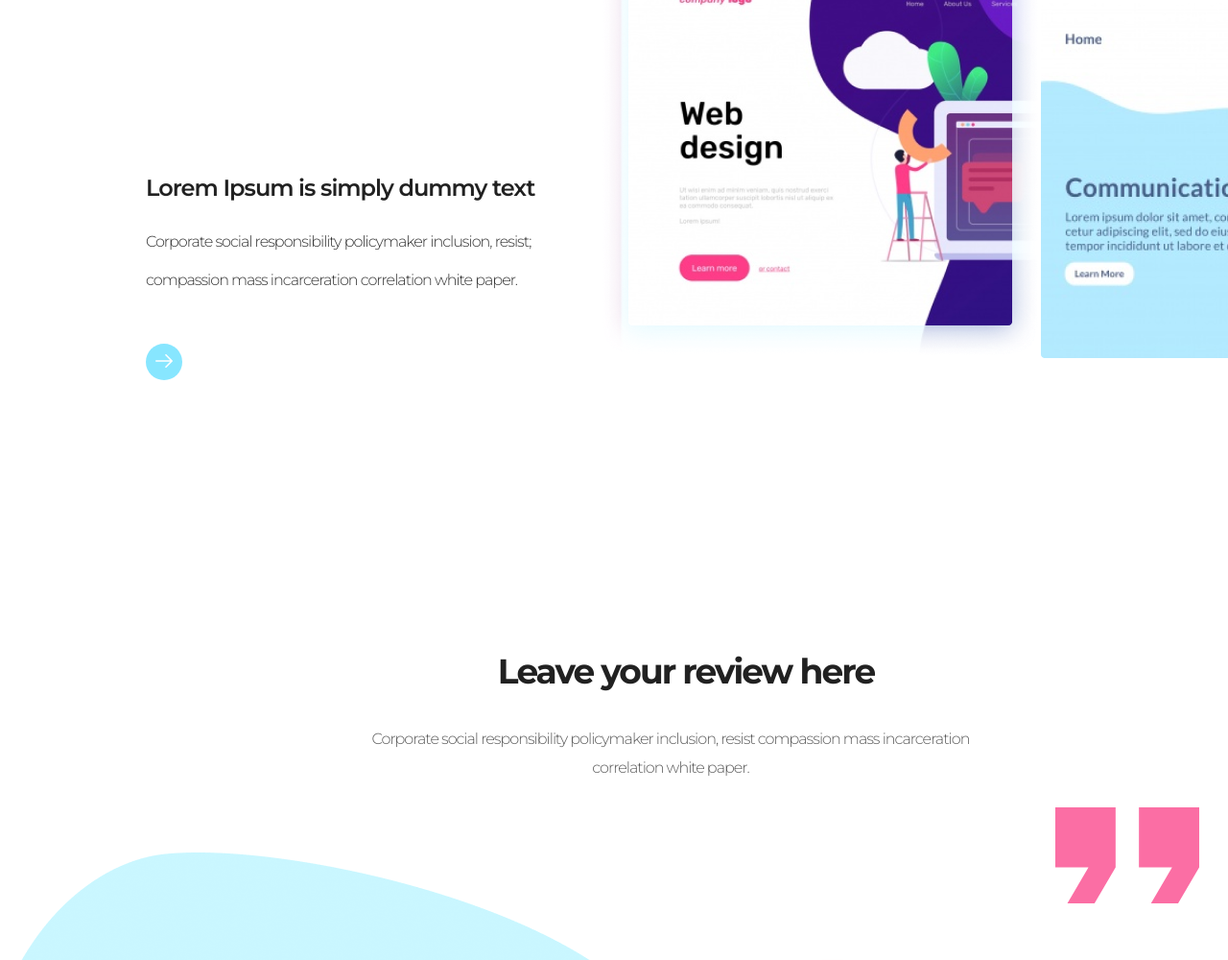
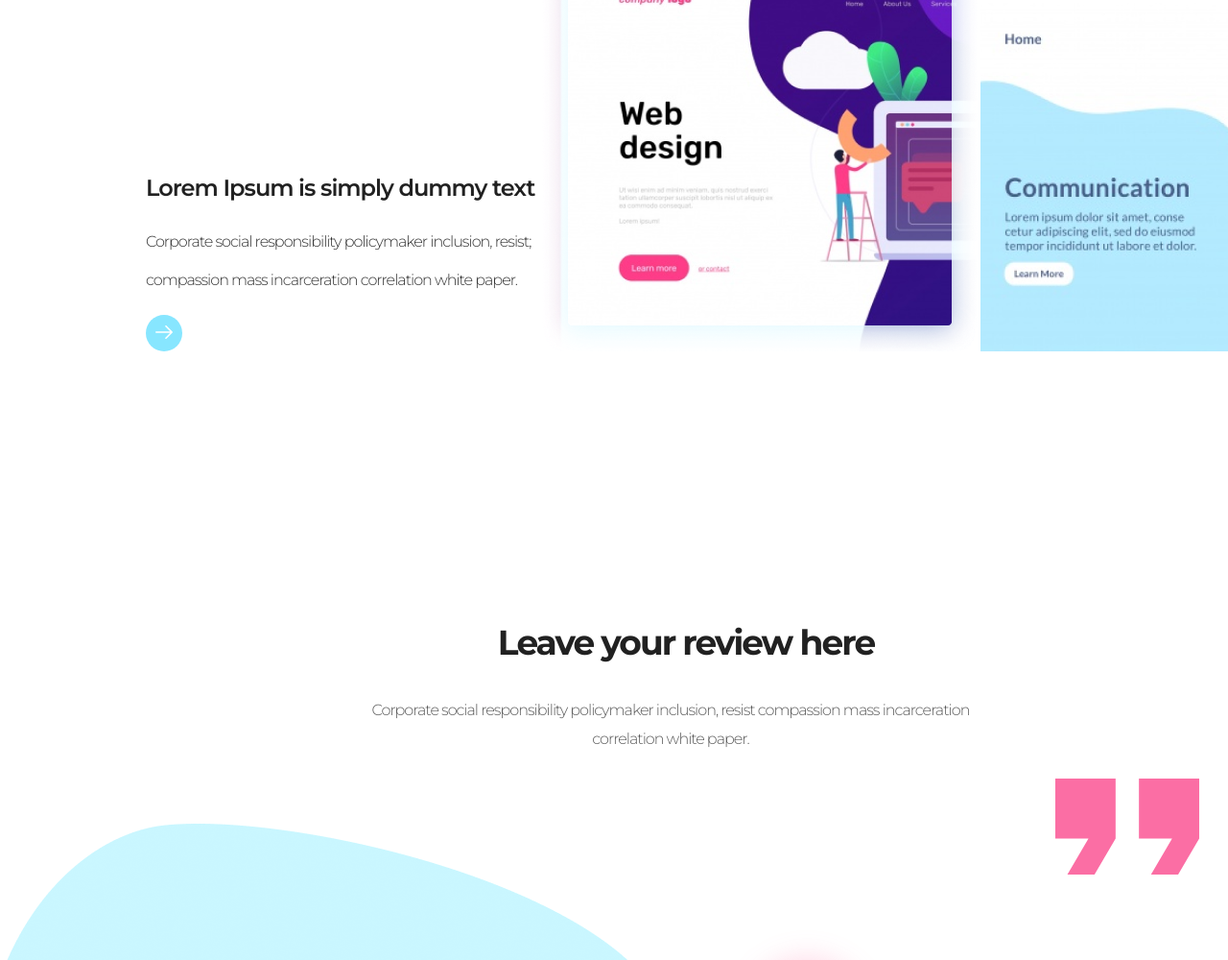
Before and after one commit to mytriv/agency, a plain HTML site: page index.html in a window 1280 px wide. Shown: the part 3620-4620 px from the top of the page at 96% size. Drawn offline with nearby package versions, Linux system fonts and the light colour scheme.

Commit message:
Add files via upload

```diff
--- a/css/main.css
+++ b/css/main.css
@@ -564,6 +564,7 @@ h4 {
     letter-spacing: -1px;
 }
 .descr p {
+    width: 410px;
     margin-top: 20px;
     font-style: normal;
     font-weight: 300;
@@ -576,11 +577,9 @@ h4 {
     color: #333333;
 }
 
+
 .descr .arrow {
     margin: 0;
-    margin-top: 30px;
-
-
 }
 
 .blue {
```
